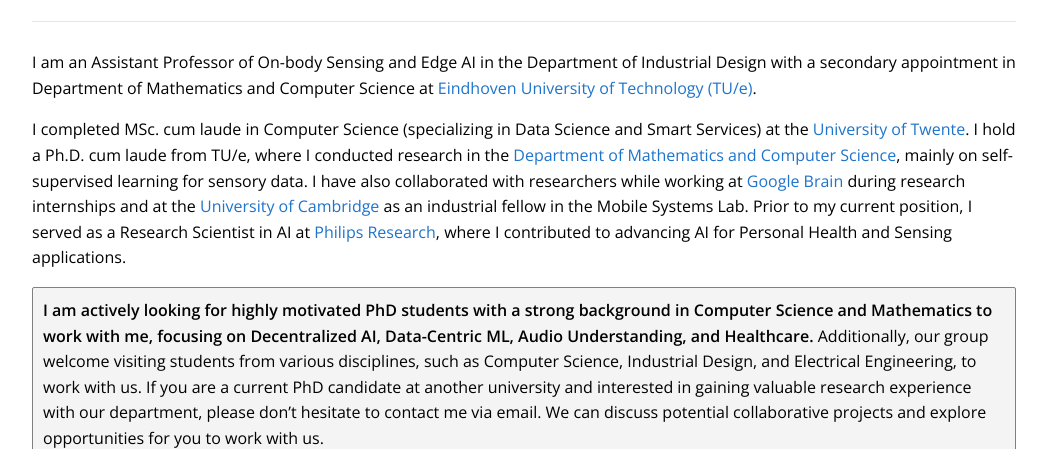
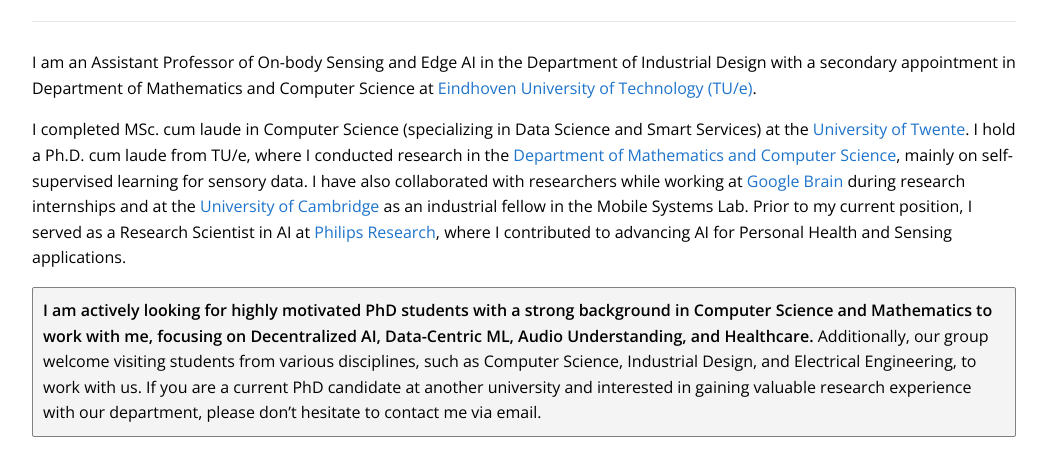
Before and after one commit to aqibsaeed/aqibsaeed.github.io, a website: page index.html in a window 1280 px wide. Shown: the part 287-736 px from the top of the page, without its empty margins (116-1163 px from the left). Drawn offline with nearby package versions, Linux system fonts and the light colour scheme.

Commit message:
Update index.html

```diff
--- a/index.html
+++ b/index.html
@@ -42,7 +42,7 @@
 <!-- 	My work there primarily involved building sensing models and addressing challenges related to out-of-distribution detection in a real-world setting.  -->
     <p>I am an Assistant Professor of On-body Sensing and Edge AI in the <a href="https://www.tue.nl/en/our-university/departments/industrial-design/" target="_blank">Department of Industrial Design</a> with a secondary appointment in <a href="https://www.tue.nl/en/our-university/departments/mathematics-and-computer-science" target="_blank">Department of Mathematics and Computer Science</a> at <a class="link-colored" href="https://www.tue.nl/en" target="_blank">Eindhoven University of Technology (TU/e)</a>.</p>
     <p>I completed MSc. cum laude in Computer Science (specializing in Data Science and Smart Services) at the <a class="link-colored" href="https://www.utwente.nl/en/">University of Twente</a>. I hold a Ph.D. cum laude from TU/e, where I conducted research in the <a class="link-colored" href="https://www.tue.nl/en/our-university/departments/mathematics-and-computer-science">Department of Mathematics and Computer Science</a>, mainly on self-supervised learning for sensory data. I have also collaborated with researchers while working at <span class="link-colored">Google Brain</span> during research internships and at the <a class="link-colored" href="https://www.cst.cam.ac.uk/">University of Cambridge</a> as an industrial fellow in the <a href="https://mobile-systems.cl.cam.ac.uk/index.html">Mobile Systems Lab</a>. Prior to my current position, I served as a Research Scientist in AI at <a class="link-colored" href="https://www.research.philips.com/">Philips Research</a>, where I contributed to advancing AI for Personal Health and Sensing applications.</p>
-    <p class="box"><strong>I am actively looking for highly motivated PhD students with a strong background in Computer Science and Mathematics to work with me, focusing on Decentralized AI, Data-Centric ML, Audio Understanding, and Healthcare.</strong> Additionally, our group welcome visiting students from various disciplines, such as Computer Science, Industrial Design, and Electrical Engineering, to work with us. If you are a current PhD candidate at another university and interested in gaining valuable research experience with our department, please don't hesitate to contact me via email. We can discuss potential collaborative projects and explore opportunities for you to work with us.
+    <p class="box"><strong>I am actively looking for highly motivated PhD students with a strong background in Computer Science and Mathematics to work with me, focusing on Decentralized AI, Data-Centric ML, Audio Understanding, and Healthcare.</strong> Additionally, our group welcome visiting students from various disciplines, such as Computer Science, Industrial Design, and Electrical Engineering, to work with us. If you are a current PhD candidate at another university and interested in gaining valuable research experience with our department, please don't hesitate to contact me via email.
 <!-- 	<p>I offer pro-bono office hours where I dedicate one hour per week to provide guidance or advice to students from underrepresented communities or anyone who requires assistance. If you fall into this category and would like to discuss topics such as research, graduate school, or any other matter, please complete <a class="link-colored" href="https://forms.gle/epewn6QPqKR6g8c36" target="_blank">this form</a>.</p> -->
 </p>
 </div>
```
